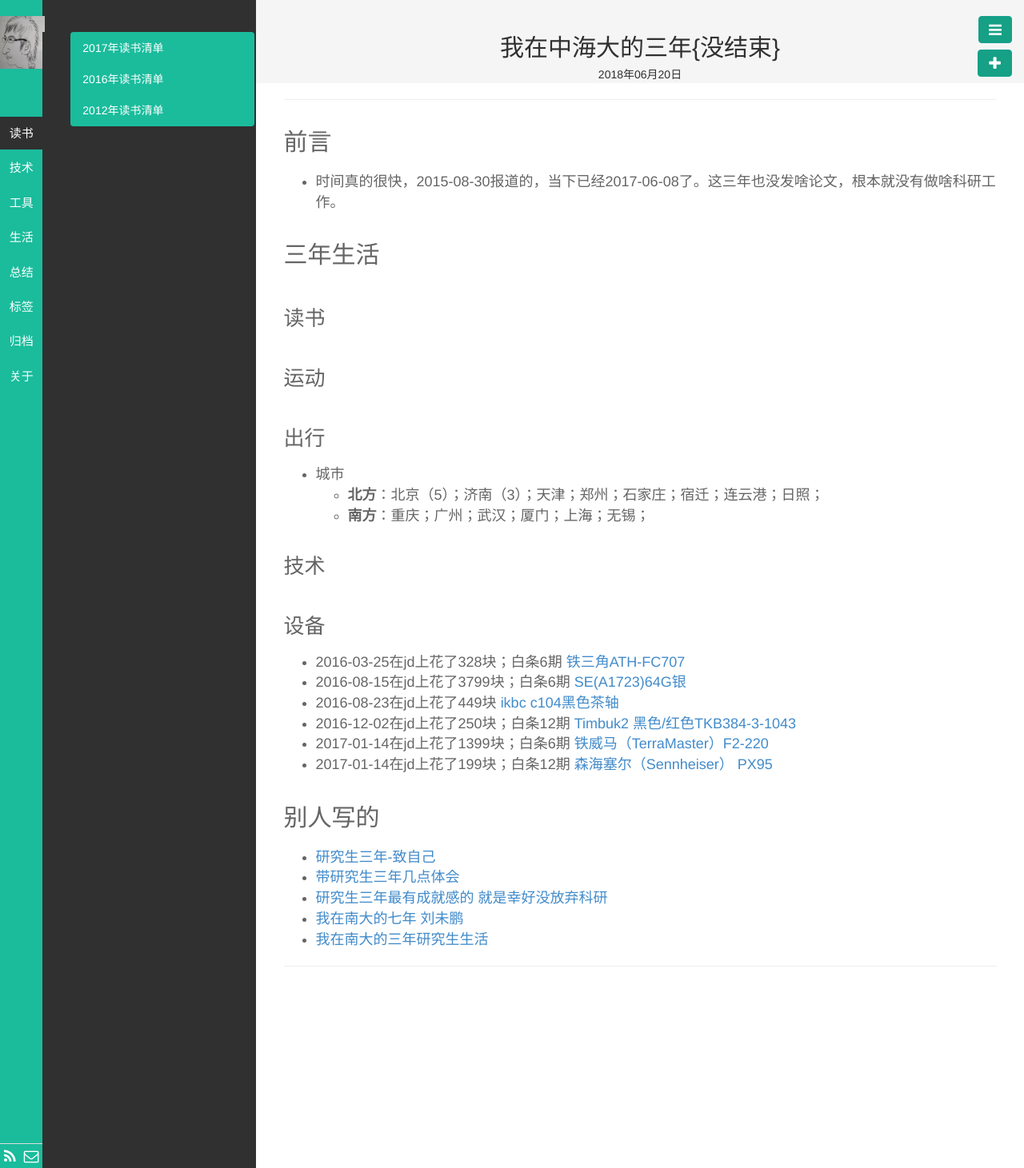
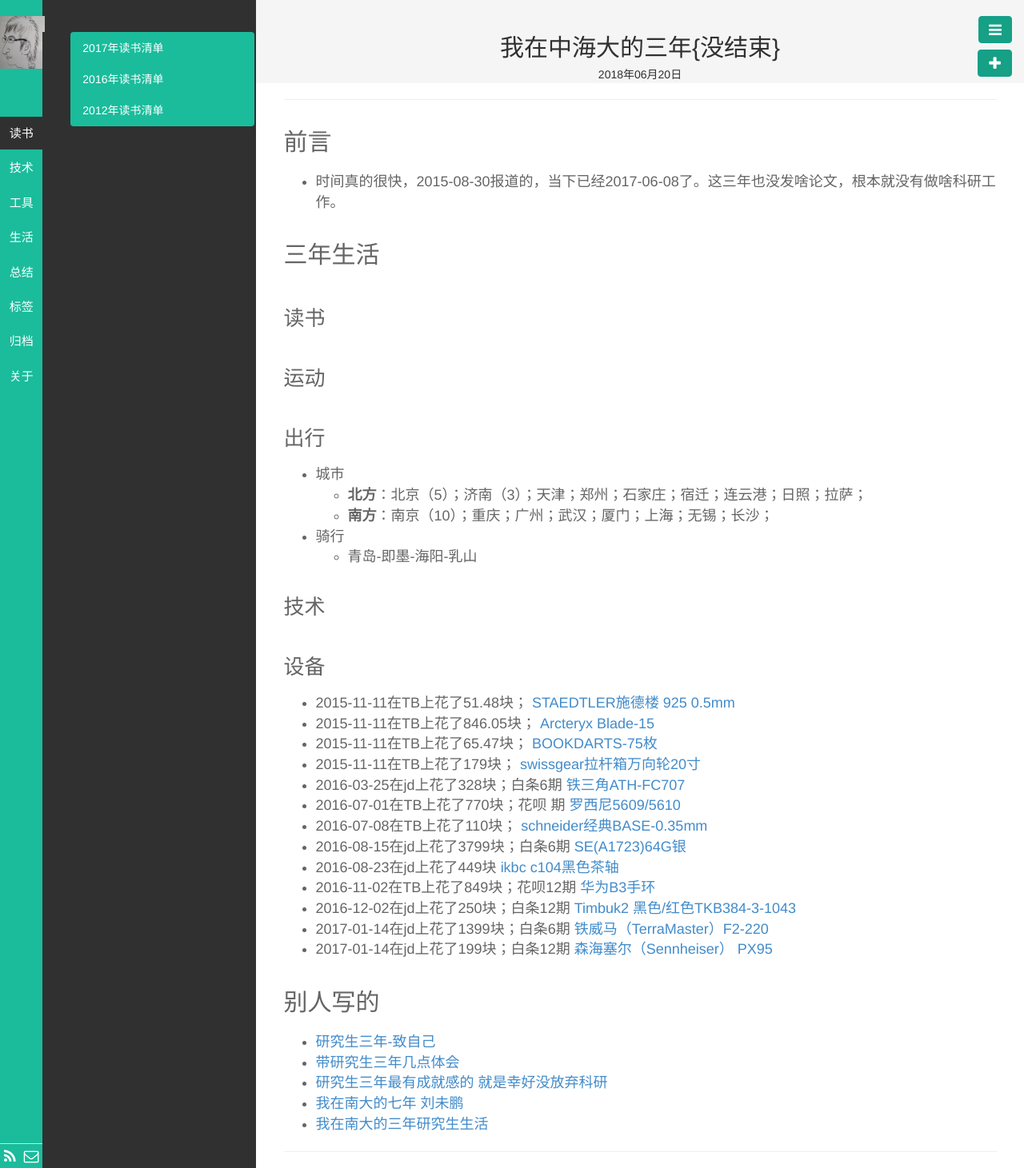
Before and after one commit to wolflion/blog, a Jekyll site: the page built from _posts/生活/2018-06-20-three-years-of-ouc.md, in a window 1280 px wide. Shown: the whole page at 80% size. Built offline with Jekyll 4.4.1, drawn with Linux system fonts in a browser that asks for light colours.

Commit message:
2017-06-08Room-Updated
2017-06-08Room-Updated

```diff
--- a/_posts/生活/2018-06-20-three-years-of-ouc.md
+++ b/_posts/生活/2018-06-20-three-years-of-ouc.md
@@ -18,15 +18,24 @@ description:
 
 ### 出行
 + 城市
-	+ **北方**：北京（5）；济南（3）；天津；郑州；石家庄；宿迁；连云港；日照；
-	+ **南方**：重庆；广州；武汉；厦门；上海；无锡；
+	+ **北方**：北京（5）；济南（3）；天津；郑州；石家庄；宿迁；连云港；日照；拉萨；
+	+ **南方**：南京（10）；重庆；广州；武汉；厦门；上海；无锡；长沙；
++ 骑行
+	+ 青岛-即墨-海阳-乳山
 
 ### 技术
 
 ### 设备
++ 2015-11-11在TB上花了51.48块； [STAEDTLER施德楼 925 0.5mm](https://item.taobao.com/item.htm?spm=a1z09.2.0.0.d4qbph&id=13225776463&_u=815t0q9489e)
++ 2015-11-11在TB上花了846.05块； [Arcteryx Blade-15](https://item.taobao.com/item.htm?spm=a1z09.2.0.0.d4qbph&id=45026420960&_u=815t0q90682)
++ 2015-11-11在TB上花了65.47块； [BOOKDARTS-75枚](https://item.taobao.com/item.htm?spm=a1z09.2.0.0.d4qbph&id=17316052034&_u=815t0q9bbc6)
++ 2015-11-11在TB上花了179块； [swissgear拉杆箱万向轮20寸](https://detail.tmall.com/item.htm?id=523167501923&spm=a1z09.2.0.0.d4qbph&_u=815t0q94d54&sku_properties=21433:32102)
 + 2016-03-25在jd上花了328块；白条6期 [铁三角ATH-FC707](https://item.jd.com/676625.html)
++ 2016-07-01在TB上花了770块；花呗 期 [罗西尼5609/5610](https://detail.tmall.com/item.htm?id=41321099691&spm=a1z09.2.0.0.d4qbph&_u=815t0q907b7&skuId=3156831083514)
++ 2016-07-08在TB上花了110块； [schneider经典BASE-0.35mm](https://detail.tmall.com/item.htm?id=528383463213&spm=a1z09.2.0.0.d4qbph&_u=815t0q9b9b4)
 + 2016-08-15在jd上花了3799块；白条6期 [SE(A1723)64G银](https://item.jd.com/1856656.html)
 + 2016-08-23在jd上花了449块 [ikbc c104黑色茶轴](https://item.jd.com/3093299.html)
++ 2016-11-02在TB上花了849块；花呗12期 [华为B3手环](https://detail.tmall.com/item.htm?id=532012389820&spm=a1z09.2.0.0.d4qbph&_u=815t0q9c09a&skuId=3437671739007)
 + 2016-12-02在jd上花了250块；白条12期 [Timbuk2 黑色/红色TKB384-3-1043](https://item.jd.com/10393884060.html)
 + 2017-01-14在jd上花了1399块；白条6期 [铁威马（TerraMaster）F2-220](https://item.jd.com/2496010.html)
 + 2017-01-14在jd上花了199块；白条12期 [森海塞尔（Sennheiser） PX95](https://item.jd.com/969150.html)
```
Also changed, not shown: _posts/读书/2017-04-13-book-list-2017.md (+2 -0 lines).
